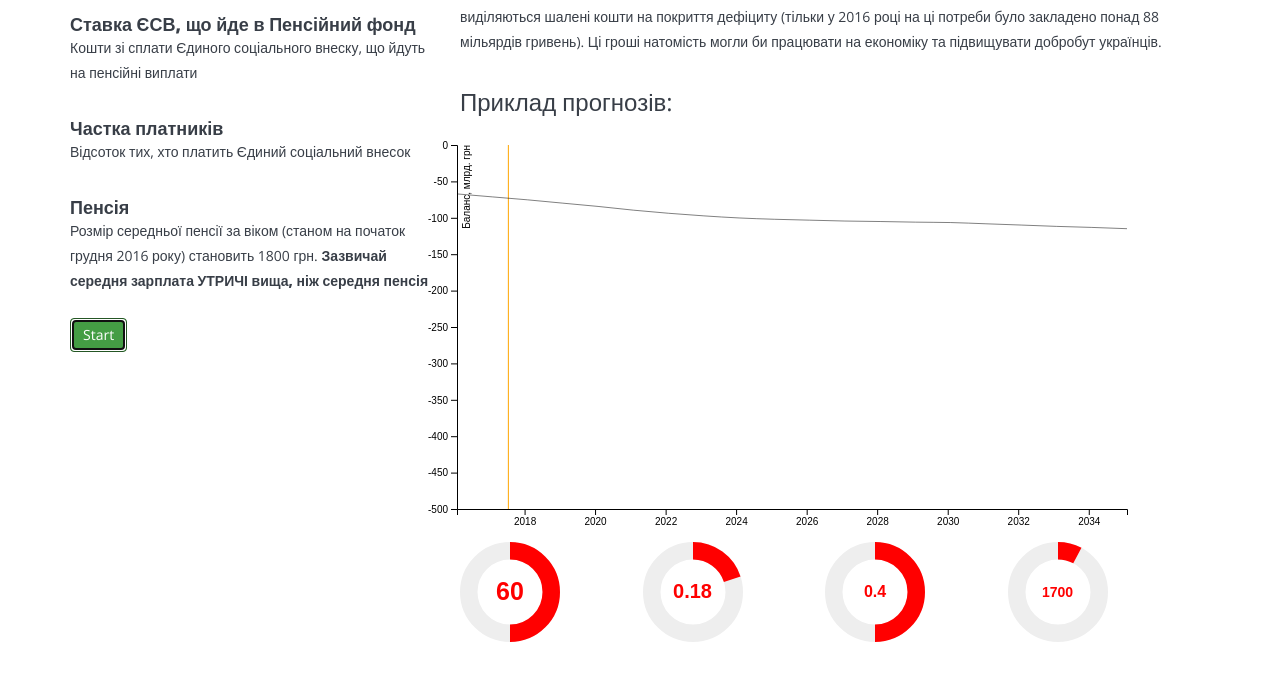
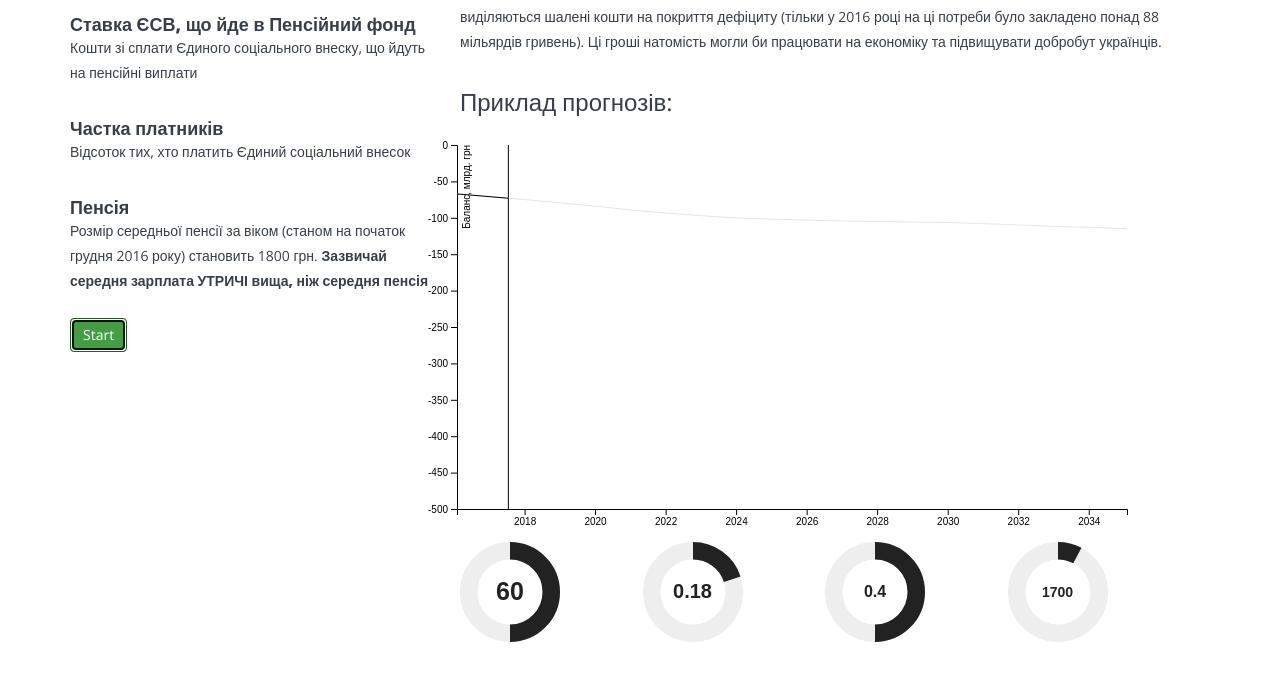
Before and after one commit to texty/pension-game, a plain HTML site: page index.html in a window 1280 px wide. Both pictures are taken after a click on the button "Start". Shown: the part 742-1422 px from the top of the page. Drawn offline with nearby package versions, Linux system fonts and the light colour scheme.

Commit message:
living line + grey filter all

```diff
--- a/css/ballance_chart.css
+++ b/css/ballance_chart.css
@@ -7,12 +7,20 @@
 
 #ballance_chart .line {
     fill: none;
-    stroke: black;
     stroke-width: 0.5px;
 }
 
-#ballance_chart .chart.old .line {
-    stroke: #eee;
+#ballance_chart .actual .line {
+    stroke: #000000;
+    stroke-width: 1px;
+}
+
+#ballance_chart .prediction .line {
+    stroke: #cccccc;
+}
+
+#ballance_chart .moving-line {
+    stroke: black;
 }
 
 #ballance_chart {
--- a/index.html
+++ b/index.html
@@ -161,10 +161,10 @@
                     <svg id="ballance_chart" width="800" height="414"></svg>
 
                     <div class="row">
-                        <div class="col-xs-3"><input type="text" value="75" class="dial" id="age"></div>
-                        <div class="col-xs-3"><input type="text" value="75" class="dial" id="esv"></div>
-                        <div class="col-xs-3"><input type="text" value="75" class="dial" id="payers"></div>
-                        <div class="col-xs-3"><input type="text" value="75" class="dial" id="pension"></div>
+                        <div class="col-xs-3"><input type="text" value="75" class="dial" id="age" data-inputColor="#222222" data-fgColor="#222222"></div>
+                        <div class="col-xs-3"><input type="text" value="75" class="dial" id="esv" data-inputColor="#222222" data-fgColor="#222222"></div>
+                        <div class="col-xs-3"><input type="text" value="75" class="dial" id="payers" data-inputColor="#222222" data-fgColor="#222222"></div>
+                        <div class="col-xs-3"><input type="text" value="75" class="dial" id="pension" data-inputColor="#222222" data-fgColor="#222222"></div>
                     </div>
 
                     <!--&lt;!&ndash;<img src="img/projections-template.jpg" alt="">&ndash;&gt;-->
--- a/js/ballance_chart.js
+++ b/js/ballance_chart.js
@@ -1,14 +1,17 @@
 var ballance_chart = (function(d3) {
     var module = {}
         , container
-
-
 
         , svg
         , margin
         , width
         , height
         , g
+        , prediction_g
+        , actual_g
+        , prediction_path
+        , actual_path
+        , current_clip_path
         , line
 
         , x
@@ -67,17 +70,38 @@ var ballance_chart = (function(d3) {
             .attr('x1', 0)
             .attr('x2', 0)
             .attr('y1', 0)
-            .attr('y2', height)
-            .attr('stroke', "orange");
+            .attr('y2', height);
+
+        prediction_g = g
+            .append('g')
+            .attr("class", "prediction");
+
+        actual_g = g
+            .append('g')
+            .attr("class", "actual")
+            .attr("clip-path", "url(#current-clip-path)");
+
+        actual_path = actual_g
+            .append("path")
+            .attr("class", "line");
+
+        prediction_path = prediction_g
+            .append("path")
+            .attr("class", "line");
+
+        current_clip_path = svg.append("defs")
+            .append("clipPath")
+            .attr("id", "current-clip-path")
+            .append("rect")
+            .attr("x", 0)
+            .attr("y", 0)
+            .attr("height", height)
+            .attr("width", 0);
 
         timeScale = d3.scaleTime().domain([new Date(2016,1,1), new Date(2035,1,1)]).range([0, 30000]);
-
     };
 
     module.draw = function(data) {
-        console.log("data");
-        console.log(data);
-
         if (time != 0) {
             var elapsed_date = timeScale.invert(time);
 
@@ -87,16 +111,17 @@ var ballance_chart = (function(d3) {
             data = prev_part.concat(future_part);
         }
 
-        d3.selectAll("g.chart")
-            .classed("old", true);
+        var line_d = line(data);
 
-        var chart = g
-            .append('g')
-            .attr("class", "chart");
+        prediction_path
+            .transition()
+            .duration(200)
+            .attr("d", line_d);
 
-        chart.append("path")
-            .attr("class", "line")
-            .attr("d", line(data));
+        actual_path
+            .transition()
+            .duration(200)
+            .attr("d", line_d);
 
         previous_data = data;
     };
@@ -109,17 +134,24 @@ var ballance_chart = (function(d3) {
             .ease(d3.easeLinear)
             .attr('x1', x_)
             .attr('x2', x_);
+
+        current_clip_path
+            .transition()
+            .duration(500)
+            .ease(d3.easeLinear)
+            .attr("width", x_);
     };
 
     module.reset_line = function() {
         moving_line
             .attr('x1', 0)
             .attr('x2', 0);
+
+        time = 0;
     };
 
     module.start_timer = function() {
         if (timer) timer.stop();
-        module.reset_line();
 
         timer = d3.interval(function(elapsed) {
             if (elapsed > 30000) timer.stop();
--- a/js/main.js
+++ b/js/main.js
@@ -31,14 +31,17 @@
 
     sliders.onChange(function(){
         var ballance = ballance_data(sliders.currentValues());
-
-
-
-
         ballance_chart.draw(ballance);
     });
 
-    $("#start").on("click", ballance_chart.start_timer);
+    $("#start").on("click", function() {
+        ballance_chart.reset_line();
+
+        var ballance = ballance_data(sliders.currentValues());
+        ballance_chart.draw(ballance);
+
+        ballance_chart.start_timer();
+    });
 
 
     function ballance_data(params) {
--- a/js/sliders.js
+++ b/js/sliders.js
@@ -42,7 +42,6 @@ var sliders = (function() {
             step: step,
             change: function(value){console.log("change"); return _onChange(value)},
             release: function(value){console.log('release'); return _onChange(value)},
-            fgColor: "#FF0000",
             skin: "tron",
             // cursor: true,
             height: 100,
```
